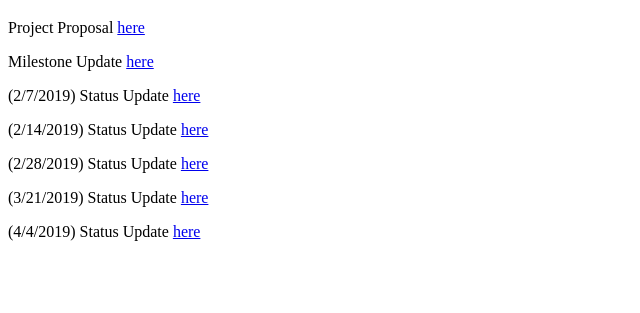
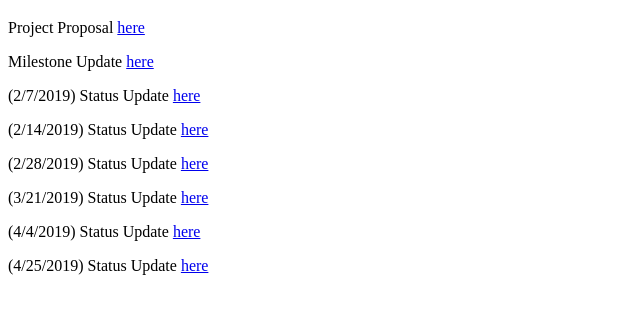
Before and after one commit to TZLANDREW/TZLANDREW.github.io, a plain HTML site: page index.html in a window 1280 px wide. Shown: the part 61-374 px from the top of the page, without its empty margins (0-640 px from the left). Drawn offline with Linux system fonts and the light colour scheme.

Commit message:
Update index.html

```diff
--- a/index.html
+++ b/index.html
@@ -9,5 +9,6 @@
 <p>(2/28/2019) Status Update <a href="http://TZLANDREW.github.io/documents/status_02_28_19.pdf">here</a></p>
 <p>(3/21/2019) Status Update <a href="http://TZLANDREW.github.io/documents/status_03_21_19.pdf">here</a></p>
 <p>(4/4/2019) Status Update <a href="http://TZLANDREW.github.io/documents/status_04_04_19.pdf">here</a></p>
+<p>(4/25/2019) Status Update <a href="http://TZLANDREW.github.io/documents/status_04_25_19.pdf">here</a></p>
 </body>
 </html>
```
